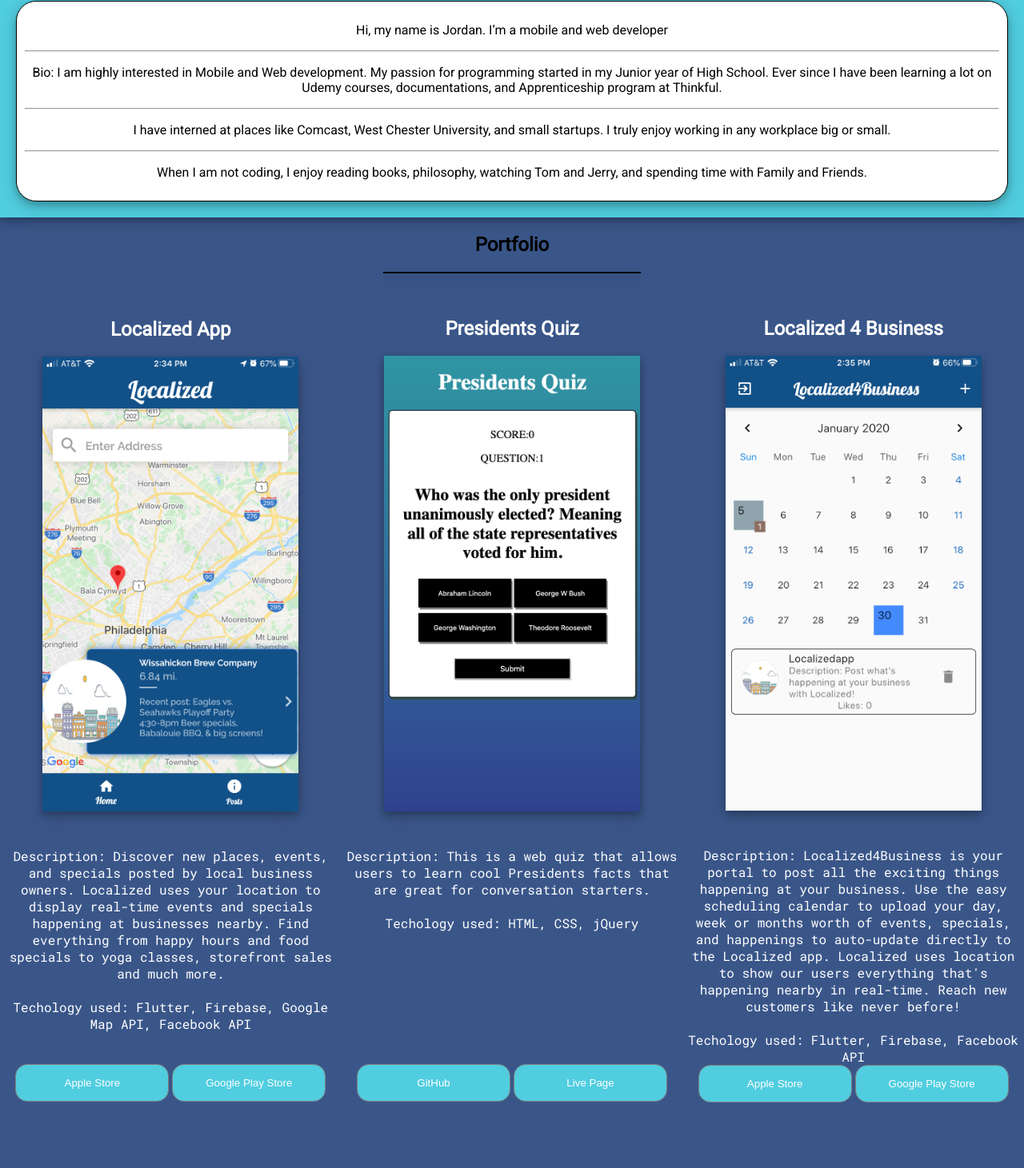
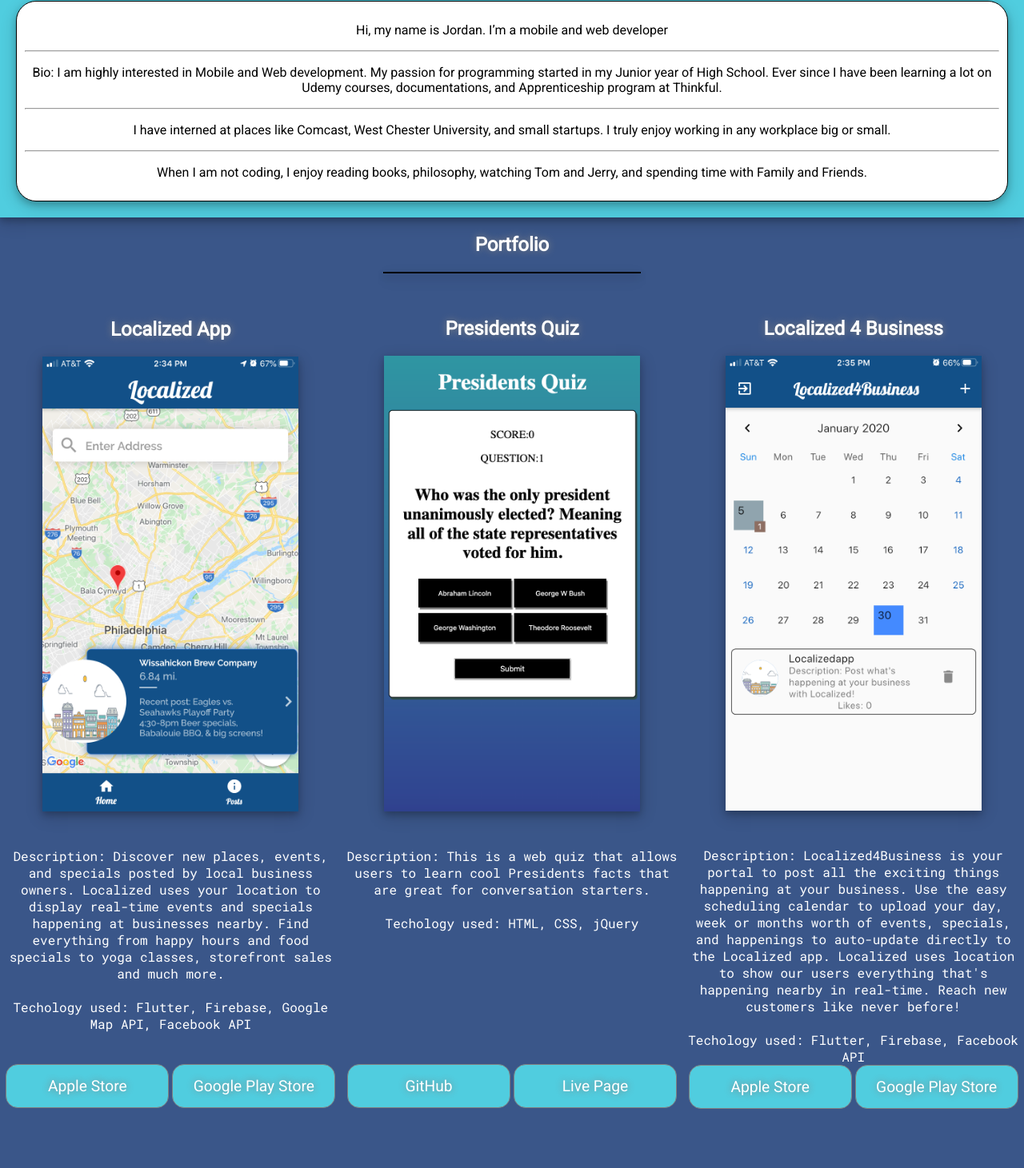
Before and after one commit to jordanlope/Portfolio, a plain HTML site: page index.html in a window 1280 px wide. Shown: the part 230-1691 px from the top of the page at 80% size. Drawn offline with Linux system fonts and the light colour scheme.

Commit message:
css style fix

```diff
--- a/index.html
+++ b/index.html
@@ -57,8 +57,8 @@
                         <br><br>
                         Techology used: Flutter, Firebase, Google Map API, Facebook API
                     </p>
-                    <button class='portfolio-button' onclick="location.href='https://apps.apple.com/us/app/localized-app/id1475520885'" type="button">Apple Store</button>
-                    <button class='portfolio-button' onclick="location.href='https://play.google.com/store/apps/details?id=com.LBN.localizedapp'" type="button">Google Play Store</button>
+                    <a class='portfolio-button' onclick="location.href='https://apps.apple.com/us/app/localized-app/id1475520885'" type="button">Apple Store</a>
+                    <a class='portfolio-button' onclick="location.href='https://play.google.com/store/apps/details?id=com.LBN.localizedapp'" type="button">Google Play Store</a>
                 </li>
                 <li>
                     <h2 class="portfolio-head-text">Presidents Quiz</h2>
@@ -68,8 +68,8 @@
                         <br><br>
                         Techology used: HTML, CSS, jQuery
                     </p>
-                    <button class='portfolio-button' onclick="location.href='https://github.com/jordanlope/QuizApp'" type="button">GitHub</button>
-                    <button class='portfolio-button' onclick="location.href='https://jordanlope.github.io/QuizApp/'" type="button">Live Page</button>
+                    <a class='portfolio-button' onclick="location.href='https://github.com/jordanlope/QuizApp'" type="button">GitHub</a>
+                    <a class='portfolio-button' onclick="location.href='https://jordanlope.github.io/QuizApp/'" type="button">Live Page</a>
                 </li>
                 <li>
                     <h2 class="portfolio-head-text">Localized 4 Business</h2>
@@ -79,8 +79,8 @@
                         <br><br>
                         Techology used: Flutter, Firebase, Facebook API
                     </p>
-                    <button class='portfolio-button' onclick="location.href='https://apps.apple.com/cz/app/localized4business/id1475521133'" type="button">Apple Store</button>
-                    <button class='portfolio-button' onclick="location.href='https://play.google.com/store/apps/details?id=com.LBN.localized4business'" type="button">Google Play Store</button>
+                    <a class='portfolio-button' onclick="location.href='https://apps.apple.com/cz/app/localized4business/id1475521133'" type="button">Apple Store</a>
+                    <a class='portfolio-button' onclick="location.href='https://play.google.com/store/apps/details?id=com.LBN.localized4business'" type="button">Google Play Store</a>
                 </li>
             </ul>
         </section>
--- a/styles.css
+++ b/styles.css
@@ -12,6 +12,11 @@ a {
     height: auto;
     width: auto;
     padding: 10px;
+}
+
+h1 {
+    color: white;
+    text-shadow: grey 0px 0px 10px;
 }
 
 
@@ -69,6 +74,7 @@ nav {
 h2 {
     margin: 0;
     color: white;
+    text-shadow: grey 0px 0px 10px;
     font-size: x-large;
     padding-top: 25px;
 }
@@ -141,11 +147,14 @@ main #about-me {
 }
 
 .portfolio-button {
+    display: inline-block;
     width: 45%;
+    font-size: larger;
     padding: 15px 5px;
     border: 1px solid grey;
     background-color: #50CDDF;
     border-radius: 15px;
+    text-shadow: grey 0px 0px 10px;
     color: white;
     text-decoration: none;
     cursor: pointer;
```
